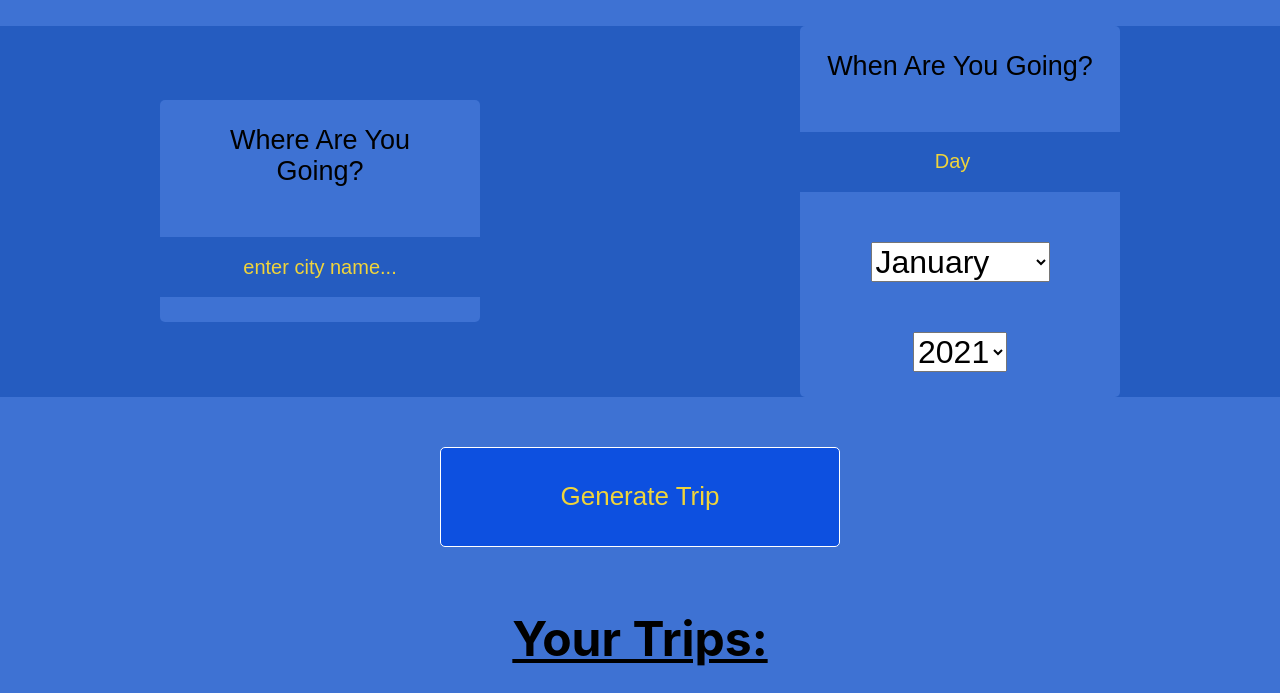
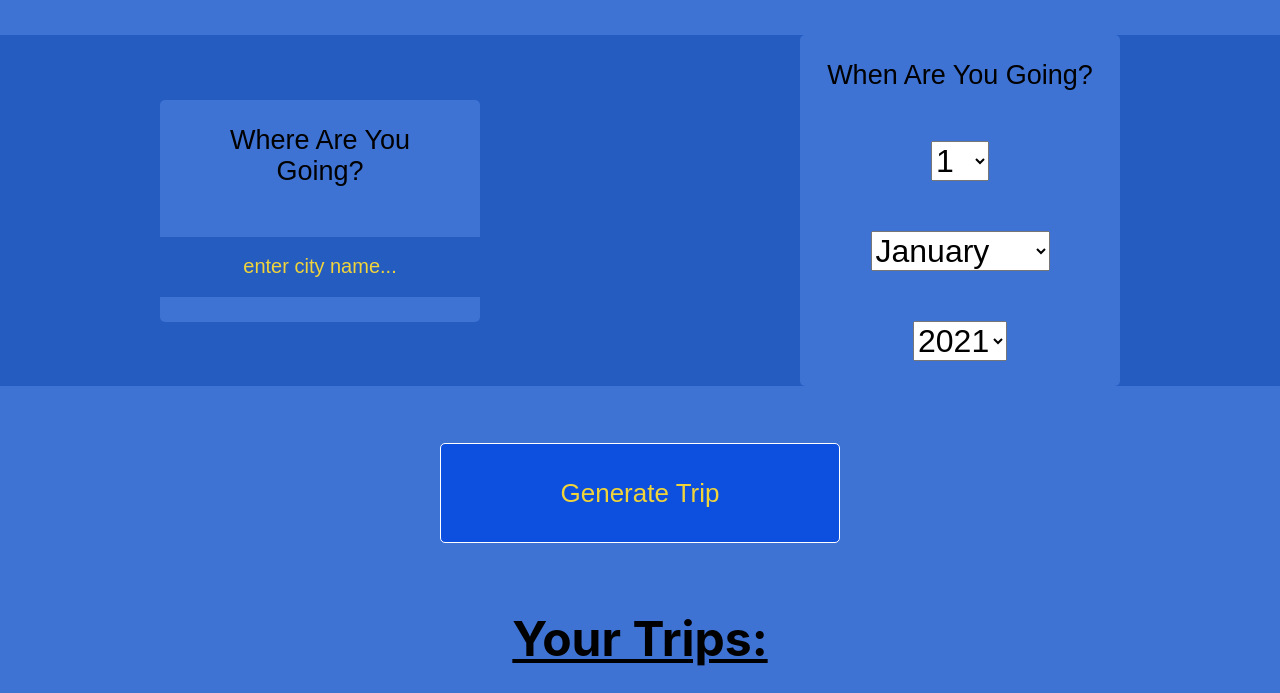
Before and after one commit to Stewie154/Travel-App, a website built with webpack: page src/client/views/index.html in a window 1280 px wide. Shown: the part 136-829 px from the top of the page. Built offline with nearby package versions, Linux system fonts and the light colour scheme.

Commit message:
Day select
Here I've changed the day input tag to a select tag. This makes more sense as there are a set number of options the user can choose for the day.

```diff
--- a/src/client/js/app.js
+++ b/src/client/js/app.js
@@ -33,7 +33,7 @@ document.getElementById('generate').addEventListener('click', function(){
 
     //geonames.org fetch call
     baseUrl = `http://api.geonames.org/searchJSON?q=${userCity}&maxRows=10&username=${userName}`
-     getData(baseUrl)
+    getData(baseUrl)
     .then(function(data){
         let lat = data.geonames[0].lat;
         let lon = data.geonames[0].lng;
@@ -62,7 +62,7 @@ document.getElementById('generate').addEventListener('click', function(){
         }
        //pixabay api call (for picture)
         pxBaseUrl = `https://pixabay.com/api/?key=${pxAbayApiKey}&q=${searchParam}&image_type=photo`
-         getData(pxBaseUrl)
+        getData(pxBaseUrl)
         .then(function (data) {
             imgUrl = data.hits[0].largeImageURL;
             console.log(imgUrl)
--- a/src/client/views/index.html
+++ b/src/client/views/index.html
@@ -17,7 +17,41 @@
       </div>
       <div class="question">
         <label for="date">When Are You Going?</label>
-        <input class="myInput" id="day" placeholder="Day" type="number"></input>
+        <!-- <input class="myInput" id="day" placeholder="Day" type="number"></input> -->
+        <select id="day" placeholder="Day">
+          <option value="1">1</option>
+          <option value="2">2</option>
+          <option value="3">3</option>
+          <option value="4">4</option>
+          <option value="5">5</option>
+          <option value="6">6</option>
+          <option value="7">7</option>
+          <option value="8">8</option>
+          <option value="9">9</option>
+          <option value="10">10</option>
+          <option value="11">11</option>
+          <option value="12">12</option>
+          <option value="13">13</option>
+          <option value="14">14</option>
+          <option value="15">15</option>
+          <option value="15">15</option>
+          <option value="16">16</option>
+          <option value="17">17</option>
+          <option value="18">18</option>
+          <option value="19">19</option>
+          <option value="20">20</option>
+          <option value="21">21</option>
+          <option value="22">22</option>
+          <option value="23">23</option>
+          <option value="24">24</option>
+          <option value="25">25</option>
+          <option value="26">26</option>
+          <option value="27">27</option>
+          <option value="28">28</option>
+          <option value="29">29</option>
+          <option value="30">30</option>
+          <option value="31">31</option>
+        </select>
         <select name="month" id="month" placeholder="Month">
           <option value="0">January</option>
           <option value="1">February</option>
```
